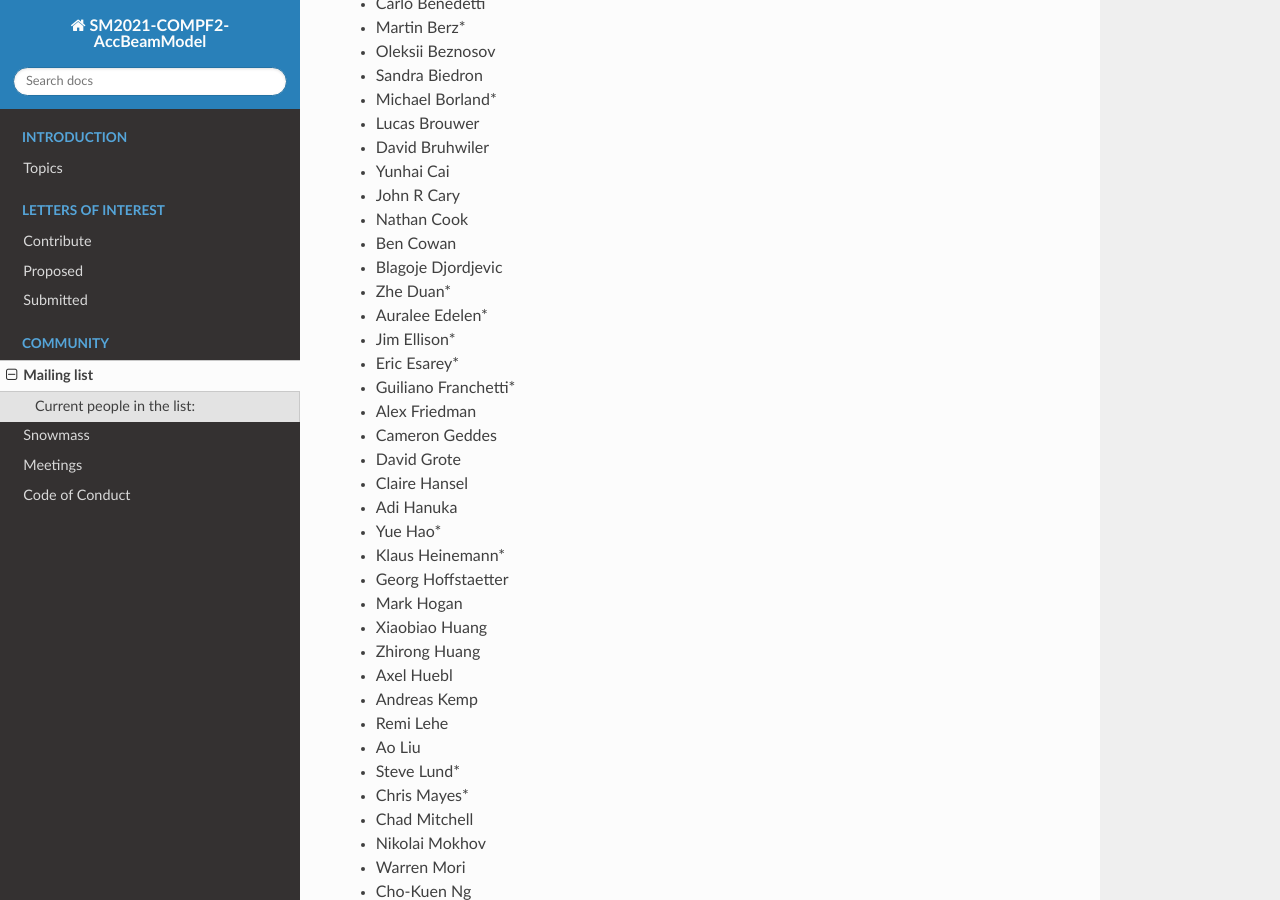
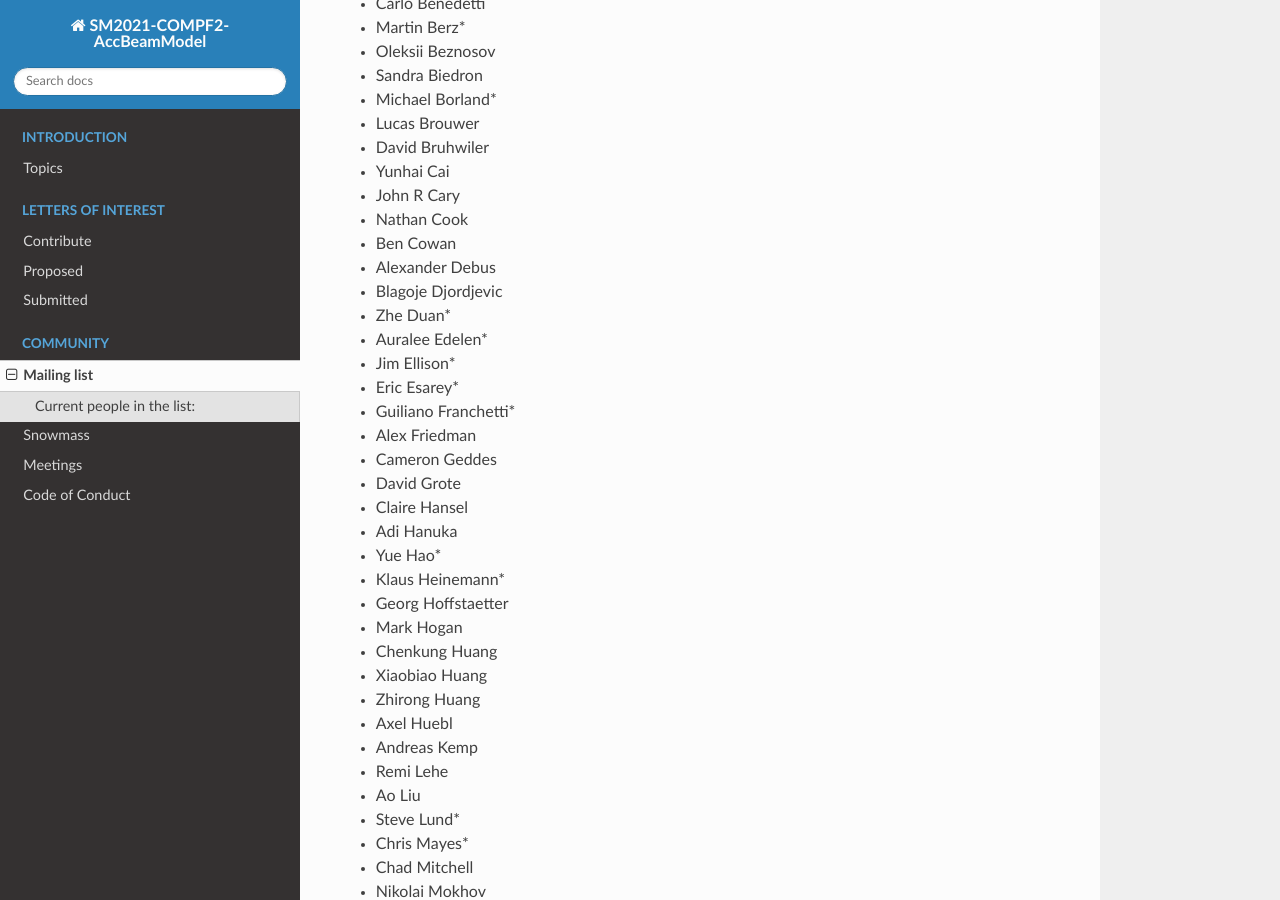
Before and after one commit to snowmass-compf2-accbeammodel/snowmass-compf2-accbeammodel.github.io, a Sphinx documentation site: the page built from docs/source/community/contact.rst, in a window 1280 px wide and 900 px high, scrolled down 464 px. Built offline with Sphinx 7.4.7 and the Read the Docs theme 2.0.0, drawn with Linux system fonts in a browser that asks for light colours.

Commit message:
Updated list.

```diff
--- a/docs/source/community/contact.rst
+++ b/docs/source/community/contact.rst
@@ -25,6 +25,7 @@ Current people in the list:
 * John R Cary
 * Nathan Cook
 * Ben Cowan
+* Alexander Debus
 * Blagoje Djordjevic
 * Zhe Duan*
 * Auralee Edelen*
@@ -40,6 +41,7 @@ Current people in the list:
 * Klaus Heinemann*
 * Georg Hoffstaetter
 * Mark Hogan
+* Chenkung Huang
 * Xiaobiao Huang
 * Zhirong Huang
 * Axel Huebl
```
